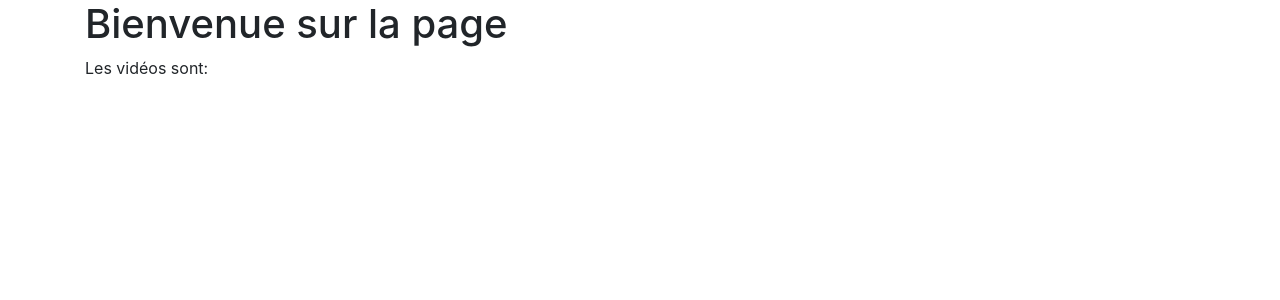
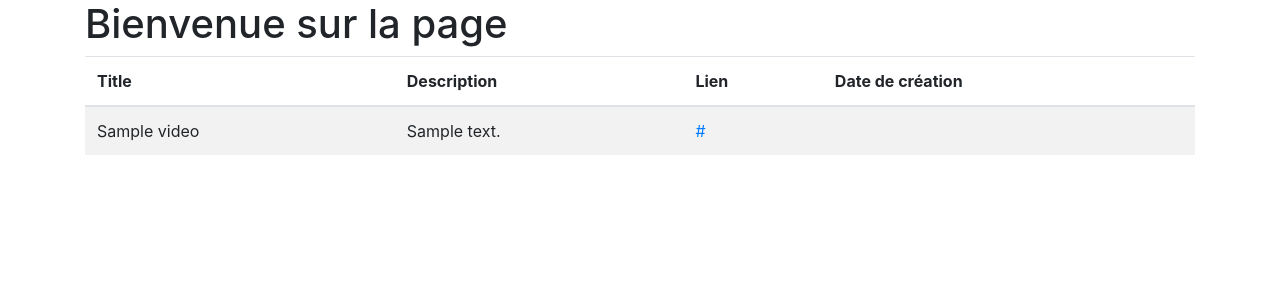
Before and after one commit to RaphaelTo/YoutubeManager, a Symfony app: template templates/home/index.html.twig in a window 1280 px wide. Shown: the part 56-356 px from the top of the page. Run offline with Twig, Linux system fonts and the light colour scheme; the template is opened without the code that fills it: most values are stand-ins (such as "Sample title", 1, 10 or a date in 2020); some libraries are stand-ins or nearby versions.

Commit message:
Add liste

```diff
--- a/templates/home/index.html.twig
+++ b/templates/home/index.html.twig
@@ -10,7 +10,24 @@
                 {% if i.id == null %}
                     <p>Pas de vidéo</p>
                 {% else %}
-                    <p>Les vidéos sont:</p>
+            <table class="table table-striped">
+                <thead>
+                    <tr>
+                        <th>Title</th>
+                        <th>Description</th>
+                        <th>Lien</th>
+                        <th>Date de création</th>
+                    </tr>
+                </thead>
+                <tbody>
+                    <tr>
+                        <td>{{ i.title }}</td>
+                        <td>{{ i.description }}</td>
+                        <td><a href="{{ i.url }}">{{ i.url }}</a></td>
+                        <td>{{ i.dateCreation.date }}</td>
+                    </tr>
+                </tbody>
+            </table>
                 {% endif %}
             {% endfor %}
         </div>
```
